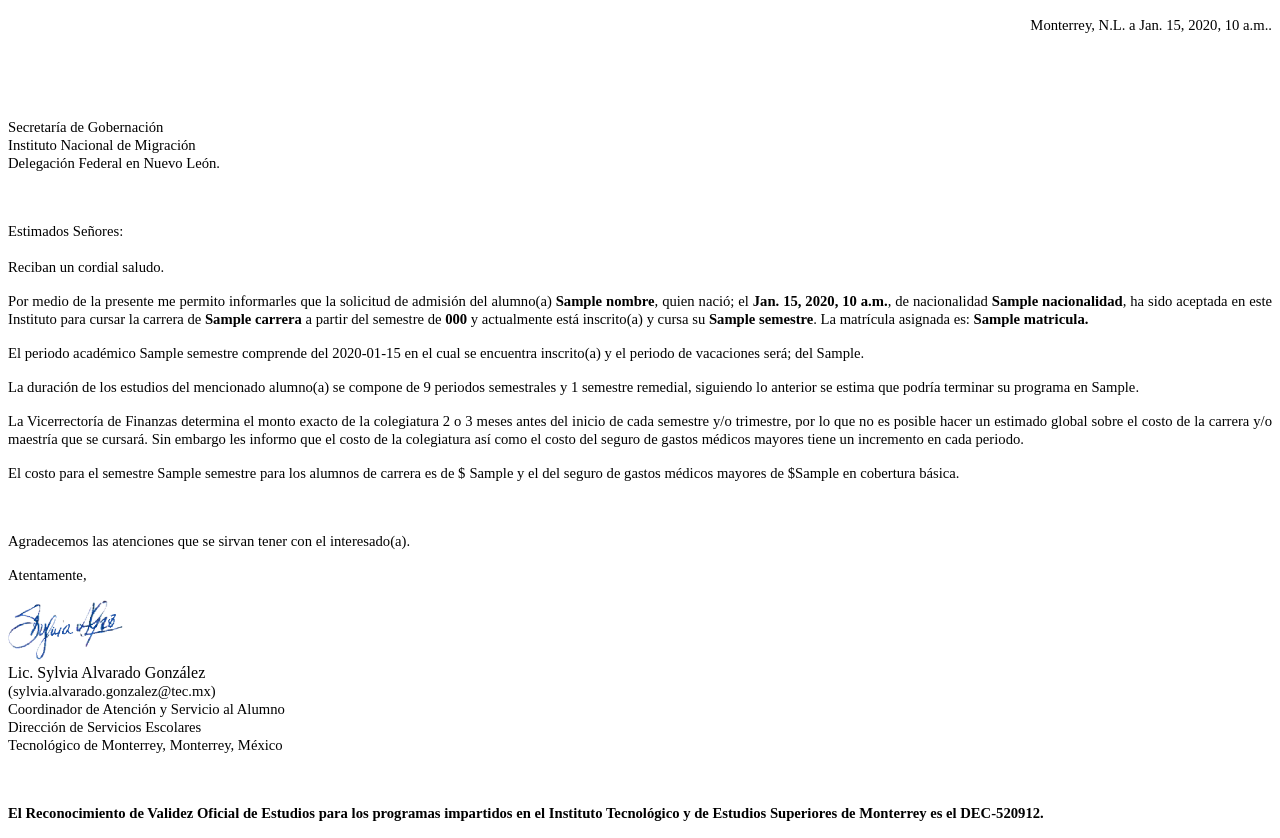
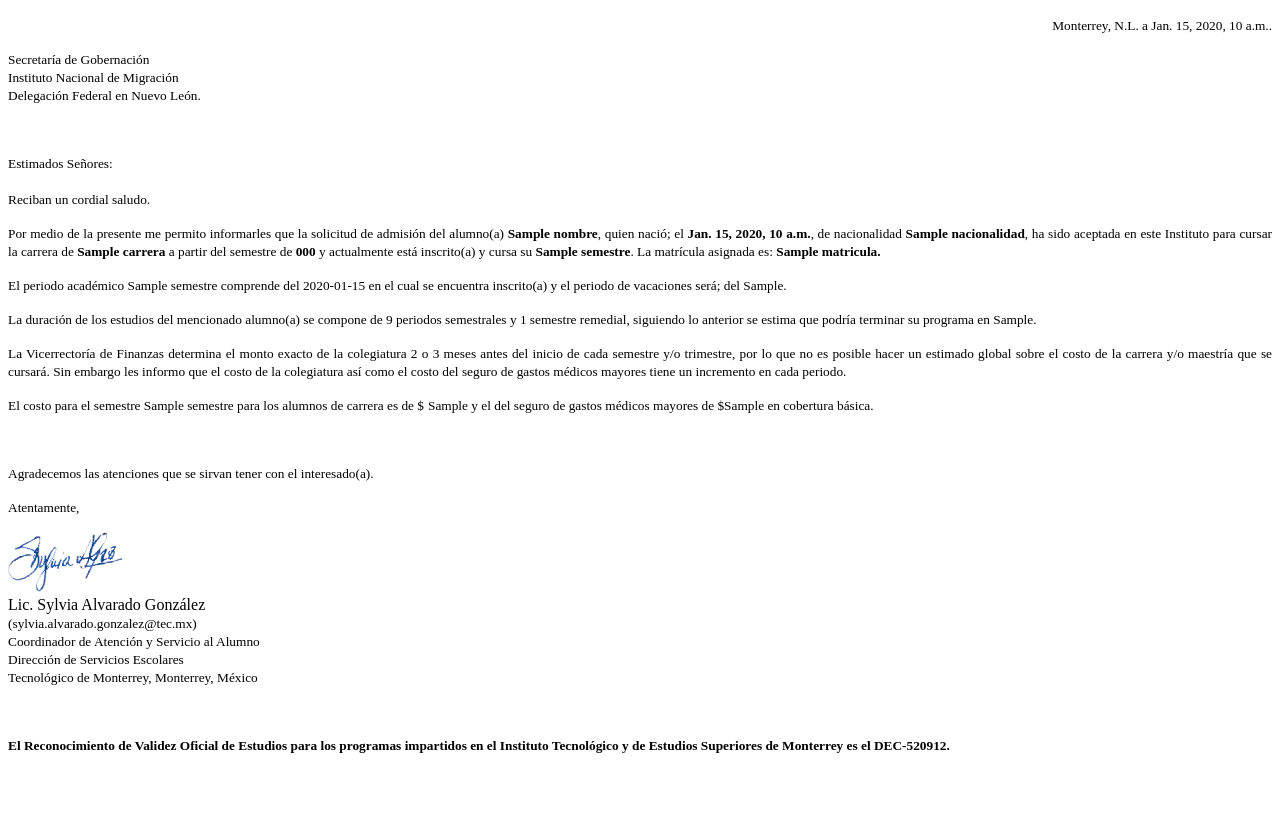
Before and after one commit to ProyectoIntegrador2018/STTA, a Django app: template back-end/STTEAPI/templates/migracion.html in a window 1280 px wide. After the commit the page ends 753 px from the top, so only its background shows below. Run offline with Django 3.2, Linux system fonts and the light colour scheme; the template is opened without the code that fills it: most values are stand-ins (such as "Sample title", 1, 10 or a date in 2020).

Commit message:
migration fix (#122)

```diff
--- a/back-end/STTEAPI/templates/migracion.html
+++ b/back-end/STTEAPI/templates/migracion.html
@@ -8,60 +8,54 @@
 <body>
     <!-- Fecha y lugar -->
     <p style="text-align: right;">
-        <span style="font-size: 11.0pt;">Monterrey, N.L. a {{fecha_actual}}.</span>
-    </p>
-    <p>
-        <span style="font-size: 11.0pt;">&nbsp;</span>
-    </p>
-    <p>
-        <span style="font-size: 11.0pt;">&nbsp;</span>
+        <span style="font-size: 10.0pt;">Monterrey, N.L. a {{fecha_actual}}.</span>
     </p>
 
     <!-- Destinatario -->
     <p style="text-align: justify; tab-stops: 70.9pt;">
-        <span style="font-size: 11.0pt;">Secretaría de Gobernación</span>
+        <span style="font-size: 10.0pt;">Secretaría de Gobernación</span>
         <br>
-        <span style="font-size: 11.0pt;">Instituto Nacional de Migración</span>
+        <span style="font-size: 10.0pt;">Instituto Nacional de Migración</span>
         <br>
-        <span style="font-size: 11.0pt;">Delegación Federal en Nuevo León.</span>
+        <span style="font-size: 10.0pt;">Delegación Federal en Nuevo León.</span>
     </p>
 
     <!-- Saludo -->
     <p style="text-align: justify; tab-stops: 307.5pt;">
-        <span style="font-size: 11.0pt;">&nbsp;</span>
+        <span style="font-size: 10.0pt;">&nbsp;</span>
     </p>
     <p style="text-align: justify;">
-        <span style="font-size: 11.0pt;">Estimados Señores:</span>
+        <span style="font-size: 10.0pt;">Estimados Señores:</span>
         <br><br>
-        <span style="font-size: 11.0pt;">Reciban un cordial saludo.</span>
+        <span style="font-size: 10.0pt;">Reciban un cordial saludo.</span>
     </p>
 
     <!-- Cuerpo -->
     <p style="text-align: justify;">
-        <span style="font-size: 11.0pt;">Por medio de la presente me permito informarles que la solicitud de admisión del alumno(a) <strong>{{nombre}}</strong>, quien nació; el <strong>{{fecha_de_nacimiento}}</strong>, de nacionalidad <strong>{{nacionalidad}}</strong>, ha sido aceptada en este Instituto para cursar la carrera de <strong>{{carrera}}</strong> a partir del semestre de <strong>{{periodo_de_aceptacion}}</strong> y actualmente está inscrito(a) y cursa su <strong>{{semestre}}</strong>. La matrícula asignada es: <strong>{{matricula}}.</strong></span>
+        <span style="font-size: 10.0pt;">Por medio de la presente me permito informarles que la solicitud de admisión del alumno(a) <strong>{{nombre}}</strong>, quien nació; el <strong>{{fecha_de_nacimiento}}</strong>, de nacionalidad <strong>{{nacionalidad}}</strong>, ha sido aceptada en este Instituto para cursar la carrera de <strong>{{carrera}}</strong> a partir del semestre de <strong>{{periodo_de_aceptacion}}</strong> y actualmente está inscrito(a) y cursa su <strong>{{semestre}}</strong>. La matrícula asignada es: <strong>{{matricula}}.</strong></span>
     </p>
     <p style="text-align: justify;">
-        <span style="font-size: 11.0pt;">El periodo académico {{semestre}} comprende del {{fechas_de_periodo}} en el cual se encuentra inscrito(a) y el periodo de vacaciones será; del {{periodo_de_vacaciones}}.</span>
+        <span style="font-size: 10.0pt;">El periodo académico {{semestre}} comprende del {{fechas_de_periodo}} en el cual se encuentra inscrito(a) y el periodo de vacaciones será; del {{periodo_de_vacaciones}}.</span>
     </p>
     <p style="margin: 0cm; margin-bottom: .0001pt; text-align: justify;">
-        <span style="font-size: 11.0pt;">La duración de los estudios del mencionado alumno(a) se compone de 9 periodos semestrales y 1 semestre remedial, siguiendo lo anterior se estima que podría terminar su programa en {{posible_graduacion}}.</span>
+        <span style="font-size: 10.0pt;">La duración de los estudios del mencionado alumno(a) se compone de 9 periodos semestrales y 1 semestre remedial, siguiendo lo anterior se estima que podría terminar su programa en {{posible_graduacion}}.</span>
     </p>
     <p style="text-align: justify;">
-        <span style="font-size: 11.0pt;">La Vicerrectoría de Finanzas determina el monto exacto de la colegiatura 2 o 3 meses antes del inicio de cada semestre y/o trimestre, por lo que no es posible hacer un estimado global sobre el costo de la carrera y/o maestría que se cursará. Sin embargo les informo que el costo de la colegiatura así como el costo del seguro de gastos médicos mayores tiene un incremento en cada periodo.</span>
+        <span style="font-size: 10.0pt;">La Vicerrectoría de Finanzas determina el monto exacto de la colegiatura 2 o 3 meses antes del inicio de cada semestre y/o trimestre, por lo que no es posible hacer un estimado global sobre el costo de la carrera y/o maestría que se cursará. Sin embargo les informo que el costo de la colegiatura así como el costo del seguro de gastos médicos mayores tiene un incremento en cada periodo.</span>
     </p>
     <p style="text-align: justify;">
-        <span style="font-size: 11.0pt;">El costo para el semestre {{semestre}} para los alumnos de carrera es de $</span> <span style="font-size: 11.0pt;">{{costo_semestre_actual}} y el del seguro de gastos médicos mayores de ${{costo_seguro_semestre_actual}} en cobertura básica.</span>
+        <span style="font-size: 10.0pt;">El costo para el semestre {{semestre}} para los alumnos de carrera es de $</span> <span style="font-size: 10.0pt;">{{costo_semestre_actual}} y el del seguro de gastos médicos mayores de ${{costo_seguro_semestre_actual}} en cobertura básica.</span>
     </p>
 
     <!-- Despedida -->
     <p style="text-align: justify;">
-        <span style="font-size: 11.0pt;">&nbsp;</span>
+        <span style="font-size: 10.0pt;">&nbsp;</span>
     </p>
     <p style="text-align: justify;">
-        <span style="font-size: 11.0pt;">Agradecemos las atenciones que se sirvan tener con el interesado(a).</span>
+        <span style="font-size: 10.0pt;">Agradecemos las atenciones que se sirvan tener con el interesado(a).</span>
     </p>
     <p style="text-align: justify;">
-        <span style="font-size: 11.0pt;">Atentamente,</span>
+        <span style="font-size: 10.0pt;">Atentamente,</span>
     </p>
 
     <!-- Datos Encargado -->
@@ -71,23 +65,23 @@
             <br>
             <span style="font-size: 12.0pt;">Lic. Sylvia Alvarado González</span>
             <br>
-            <span style="font-size: 11.0pt;">(sylvia.alvarado.gonzalez@tec.mx)</span>
+            <span style="font-size: 10.0pt;">(sylvia.alvarado.gonzalez@tec.mx)</span>
             <br>
-            <span style="font-size: 11.0pt;">Coordinador de Atención y Servicio al Alumno</span>
+            <span style="font-size: 10.0pt;">Coordinador de Atención y Servicio al Alumno</span>
             <br>
-            <span style="font-size: 11.0pt;">Dirección de Servicios Escolares</span>
+            <span style="font-size: 10.0pt;">Dirección de Servicios Escolares</span>
             <br>
-            <span style="font-size: 11.0pt;">Tecnológico de Monterrey, Monterrey, México</span>
+            <span style="font-size: 10.0pt;">Tecnológico de Monterrey, Monterrey, México</span>
         </p>
     </div>
 
 
     <!-- Datos Tec -->
     <p style="text-align: justify;">
-        <span style="font-size: 11.0pt;">&nbsp;</span>
+        <span style="font-size: 10.0pt;">&nbsp;</span>
     </p>
     <p style="text-align: justify;">
-        <strong><span style="font-size: 11.0pt;">El Reconocimiento de Validez Oficial de Estudios para los programas impartidos en el Instituto Tecnológico y de Estudios Superiores de Monterrey es el DEC-520912.</span></strong>
+        <strong><span style="font-size: 10.0pt;">El Reconocimiento de Validez Oficial de Estudios para los programas impartidos en el Instituto Tecnológico y de Estudios Superiores de Monterrey es el DEC-520912.</span></strong>
     </p>
 </body>
 
```
